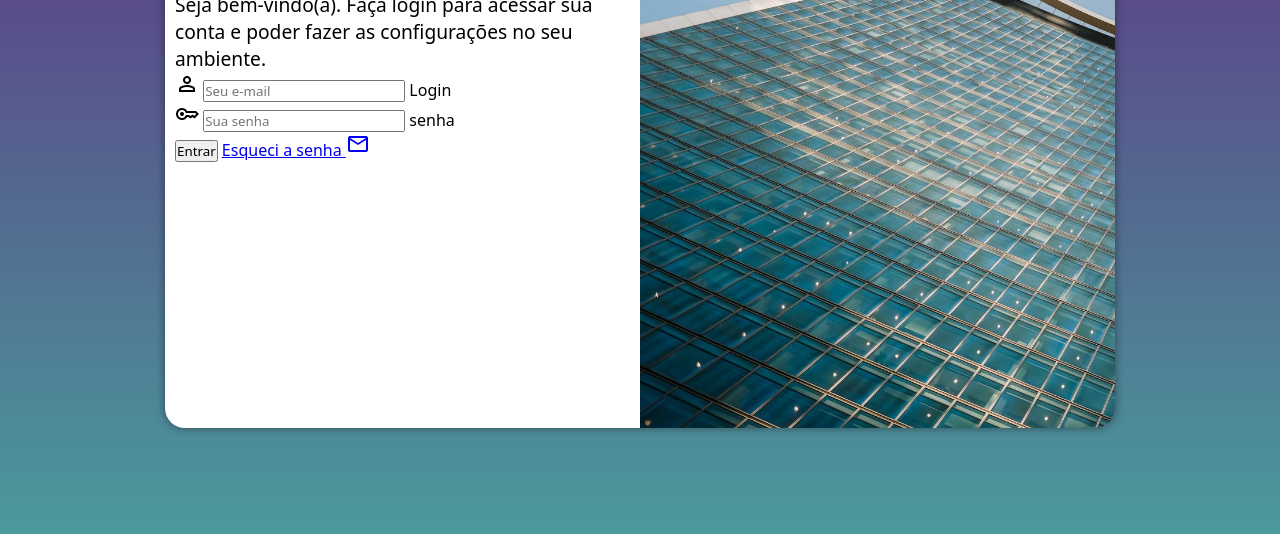
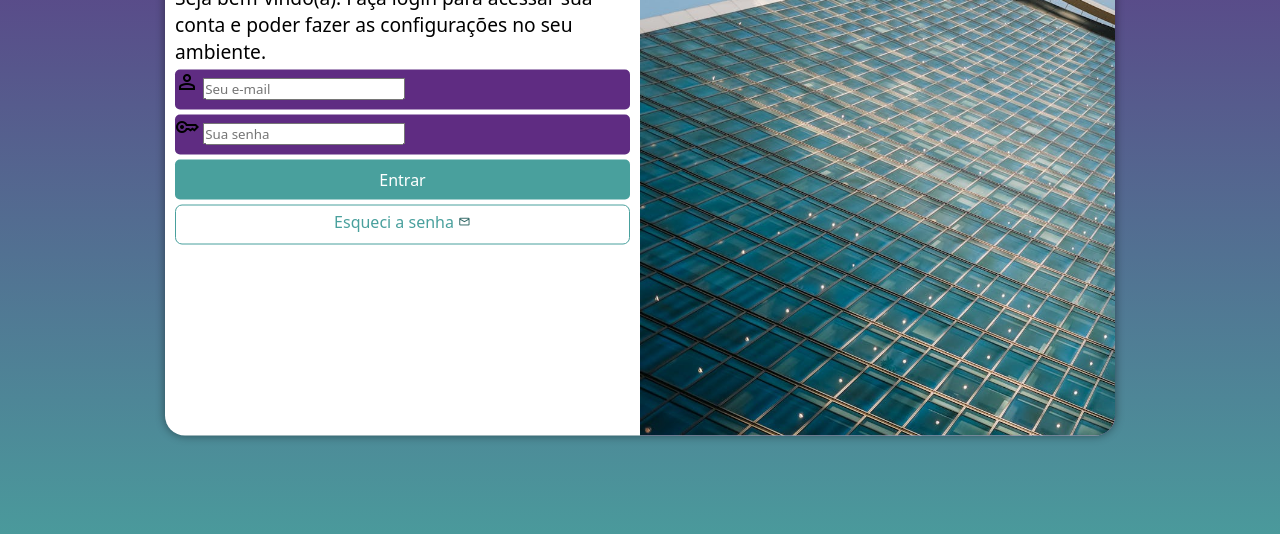
Before and after one commit to DerekMendes/projeto-login, a plain HTML site: page index.html in a window 1280 px wide. Shown: the part 222-756 px from the top of the page. Drawn offline with nearby package versions, Linux system fonts and the light colour scheme.

Commit message:
finalizando

```diff
--- a/estilos/style.css
+++ b/estilos/style.css
@@ -35,7 +35,7 @@ section#login {
 
     background-color: white;
     width: 250px;
-    height: 500px;
+    height: 515px;
     border-radius: 20px;
     box-shadow: 0px 0px 10px rgba(0, 0, 0, 0.445);
 
@@ -65,3 +65,58 @@ div#formulario > p {
     font-size: 0.8em;
 
 }
+
+form > div.campo {
+    background-color: #5f2c82;
+    display: block;
+    width: 100%;
+    height: 40px;
+    border-radius: 5px;
+    margin: 5px 0;
+}
+
+form label {
+    display: none;
+}
+
+form > input[type=submit] {
+    display: block;
+    font-size: 1em;
+    width: 100%;
+    height: 40px;
+    background-color: #49a09d;
+    color: white;
+    border: none;
+    border-radius: 5px;
+    cursor: pointer;
+
+}
+
+form > input[type=submit]:hover {
+    background-color: #2f6664;
+}
+
+form > a.botao {
+    display: block;
+    text-align: center;
+    font-size: 1em;
+    width: 100%;
+    height: 40px;
+    padding-top: 5px;
+    margin-top: 5px;
+    background-color: white;
+    border: 1px solid #49a09d;
+    border-radius: 7px;
+    text-decoration: none;
+    color: #49a09d;
+}
+
+form > a.botao:hover {
+    background-color: #6cd3cf;
+}
+
+
+form > a.botao > span {
+    font-size: 0.8em;
+    color: #2f6664;
+}
--- a/index.html
+++ b/index.html
@@ -30,7 +30,7 @@
                         <label for="isenha">senha</label>
                     </div>
                     <input type="submit" value="Entrar">
-                    <a href="esqueci.html">
+                    <a href="esqueci.html" class="botao">
                         Esqueci a senha <span class="material-symbols-outlined">mail</span>
                     </a>
 
```
